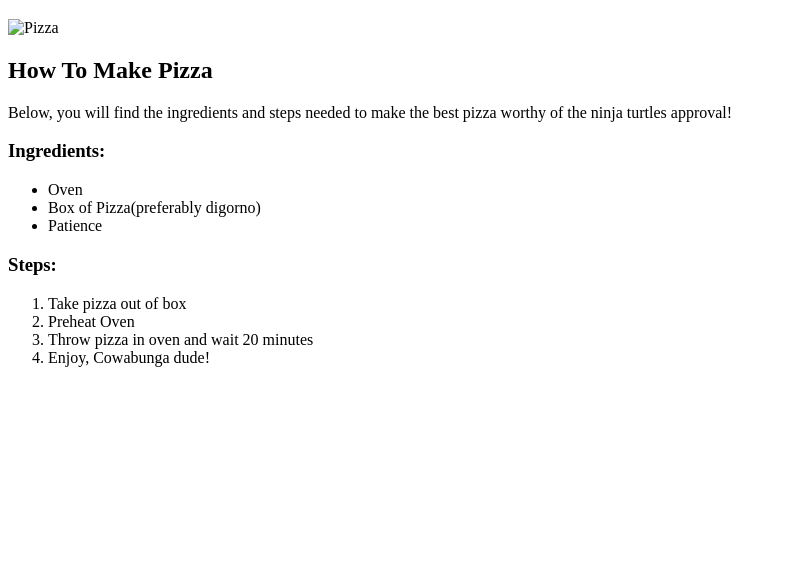
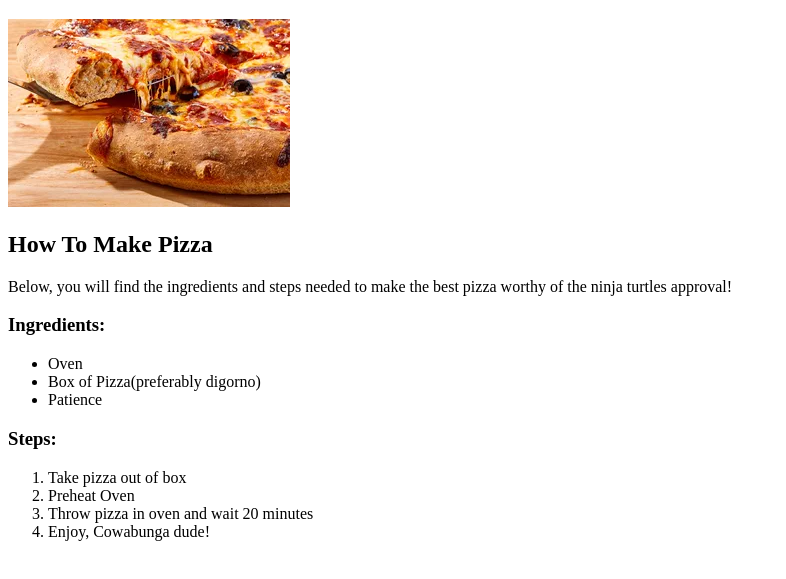
Before and after one commit to mellow-aa/odin-recipes, a plain HTML site: page recipes/pizza.html in a window 1280 px wide. Shown: the part 61-640 px from the top of the page, without its empty margins (0-786 px from the left). Drawn offline with Linux system fonts and the light colour scheme.

Commit message:
Update image source

```diff
--- a/recipes/pizza.html
+++ b/recipes/pizza.html
@@ -6,7 +6,7 @@
     </head>
     <body>
         <h1>Pizza</h1>
-        <img src="..images/pizza.jpeg" alt="Pizza">
+        <img src="../images/pizza.jpeg" alt="Pizza">
 
         <h2>How To Make Pizza</h2>
         <p>Below, you will find the ingredients and steps needed to make the best pizza worthy of the ninja turtles approval!</p>
```
